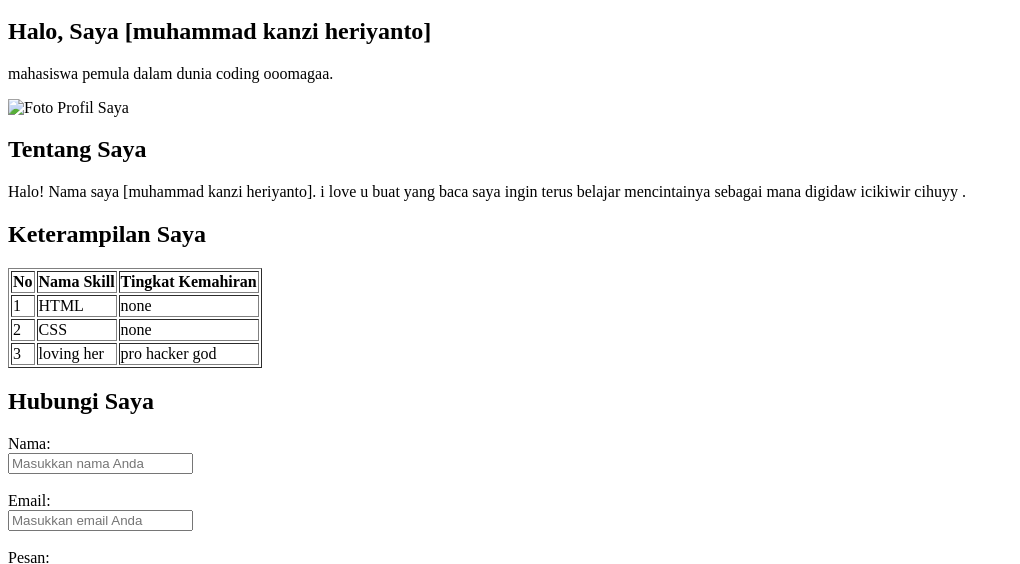
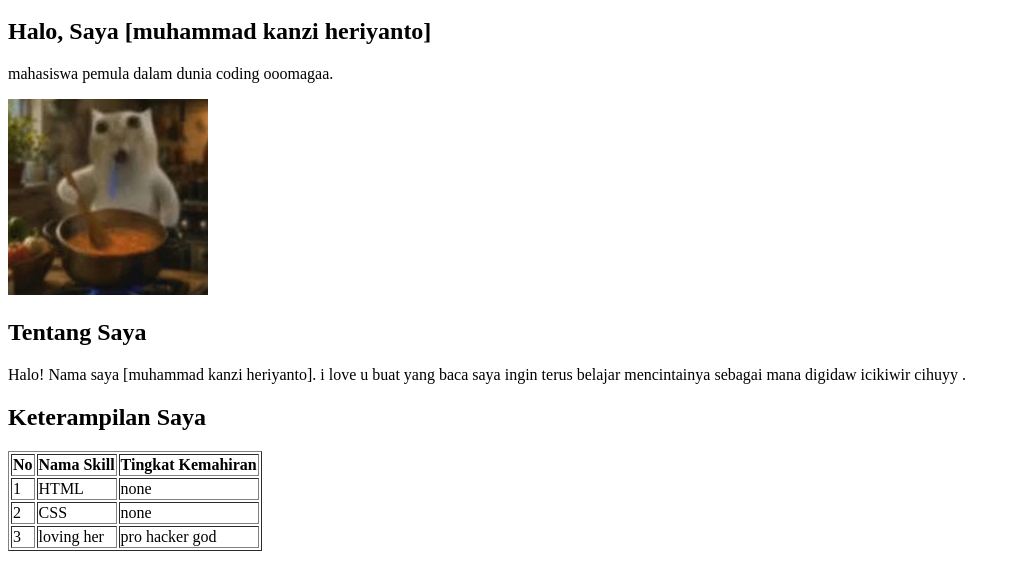
Before and after one commit to kenzziww/portofolio-hitlab, a plain HTML site: page index.html in a window 1280 px wide. Shown: the part 198-762 px from the top of the page, without its empty margins (0-1020 px from the left). Drawn offline with Linux system fonts and the light colour scheme.

Commit message:
Update index.html

```diff
--- a/index.html
+++ b/index.html
@@ -46,7 +46,7 @@
             mahasiswa pemula dalam dunia coding ooomagaa.
             </p>
 
-            <img src="foto.jpg"
+            <img src="foto-profil buat html hitlab.jpg"
                  alt="Foto Profil Saya"
                  width="200">
         </section>
```
